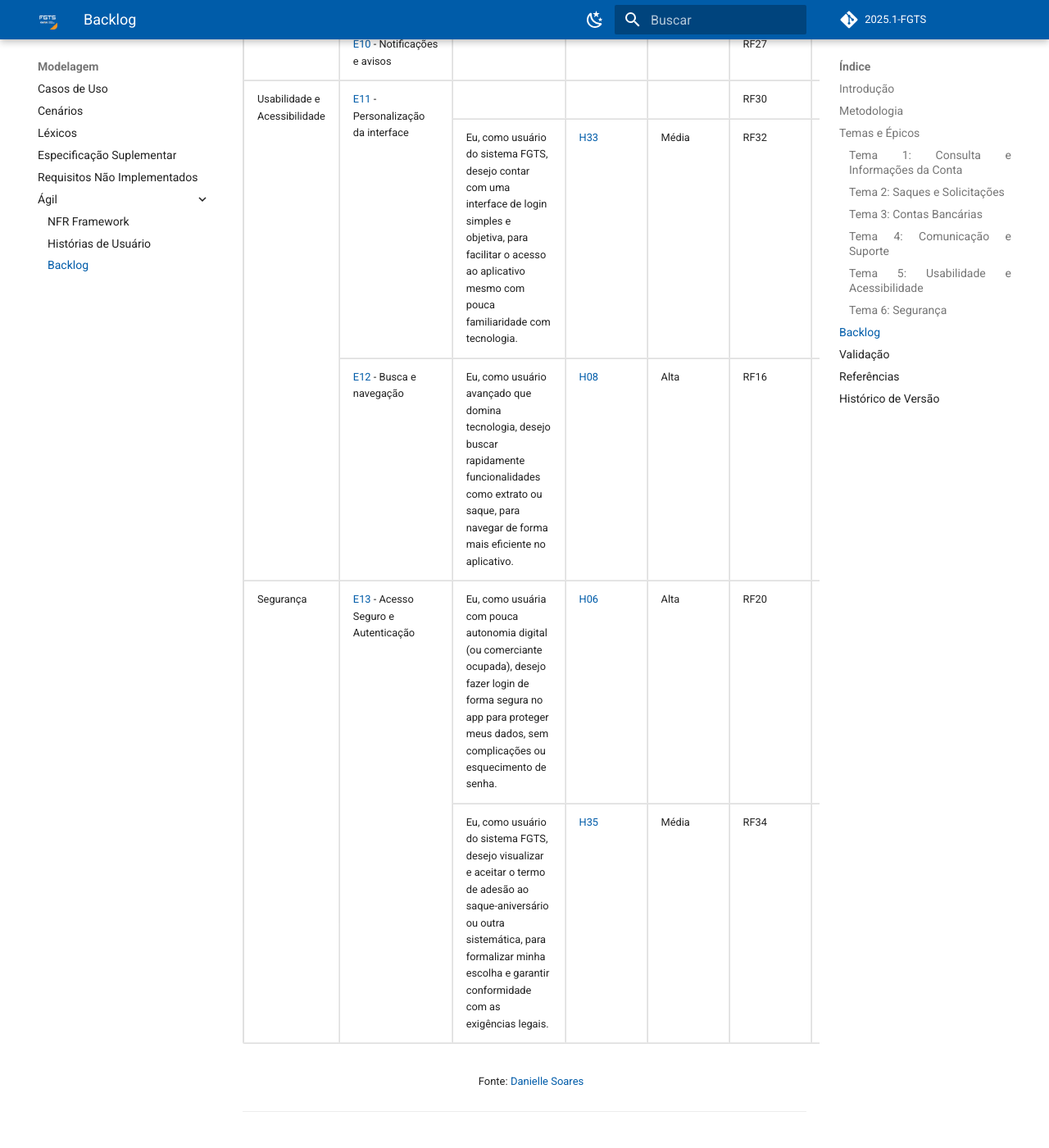
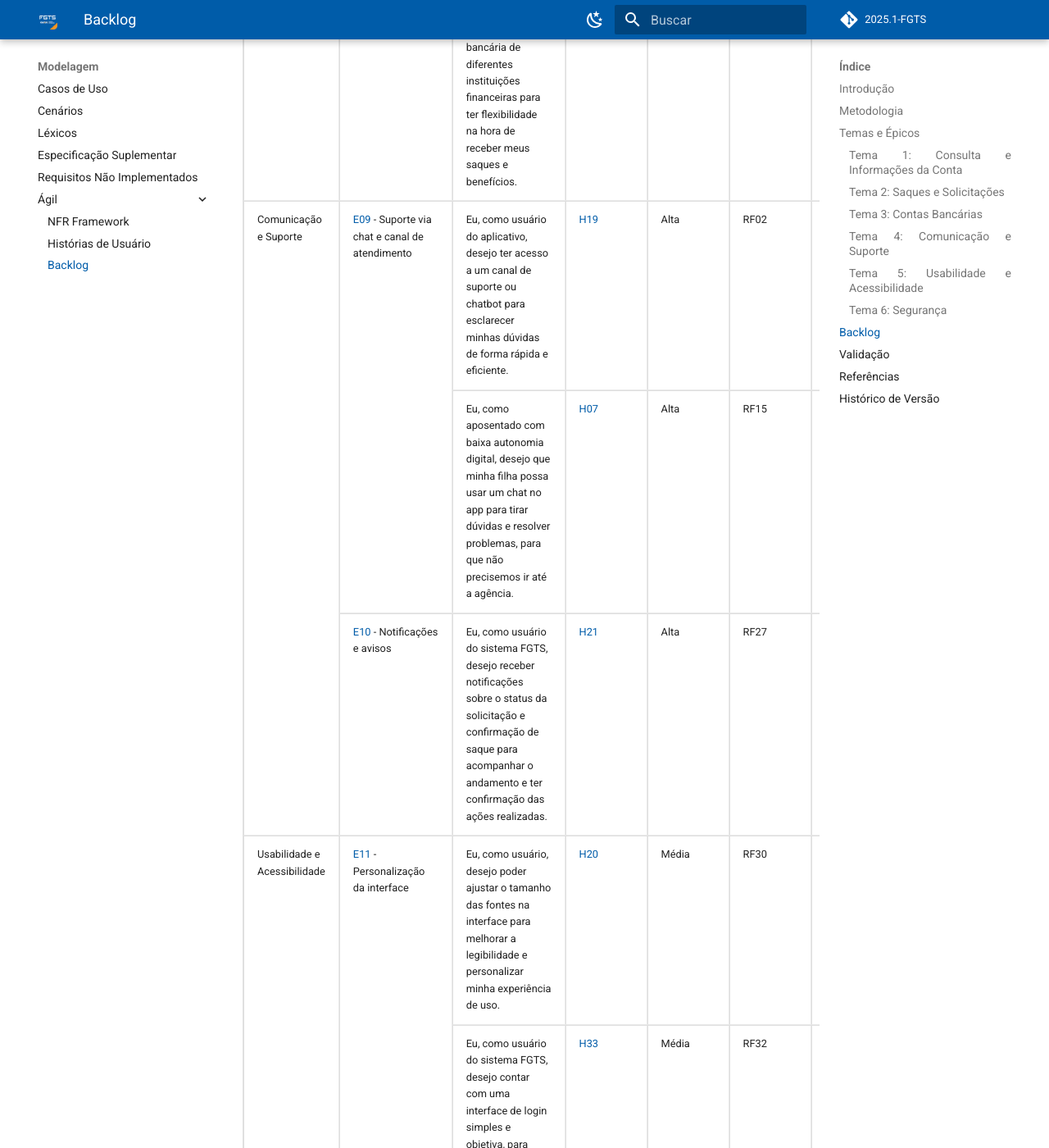
Before and after one commit to eduardodpms/REQ-FGTS, an MkDocs documentation site: the page built from docs/Modelagem-Agil/Backlog.md, in a window 1280 px wide and 1400 px high, scrolled down 10649 px. Shown: the whole window at 82% size. Built offline with MkDocs 1.6.1 and Material for MkDocs 9.7.7, drawn with Linux system fonts in a browser that asks for light colours; comment, search, counter and statistics services are not loaded; some of the changed text lies outside the part shown.

Commit message:
update: backlog

```diff
--- a/docs/Modelagem-Agil/Backlog.md
+++ b/docs/Modelagem-Agil/Backlog.md
@@ -266,9 +266,9 @@ Após a análise e organização dos requisitos coletados para o aplicativo FGTS
       </td>
     </tr>
     <tr>
-      <td></td>
-      <td></td>
-      <td></td>
+      <td>Eu, como trabalhador com direito ao FGTS, desejo solicitar saques através do sistema para acessar meus recursos de forma prática e segura.</td>
+      <td><a href="https://requisitos-de-software.github.io/2025.1-FGTS/Modelagem-Agil/HistoriasDeUsuario/#historia-22-solicitacao-de-saques">H22</a></td>
+      <td>Alta</td>
       <td>RF28</td>
       <td>
         <a href="https://requisitos-de-software.github.io/2025.1-FGTS/Elicitacao/Tecnicas-de-Elicitacao/Entrevista/#tabela-3-requisitos-funcionais">EN01</a>,
@@ -333,9 +333,9 @@ Após a análise e organização dos requisitos coletados para o aplicativo FGTS
       </td>
     </tr>
     <tr>
-      <td></td>
-      <td></td>
-      <td></td>
+      <td>Eu, como trabalhador com direito ao FGTS, desejo agendar um saque para uma data futura para poder me planejar financeiramente com antecedência.</td>
+      <td><a href="https://requisitos-de-software.github.io/2025.1-FGTS/Modelagem-Agil/HistoriasDeUsuario/#historia-24-agendamento-de-saque-futuro">H24</a></td>
+      <td>Alta</td>
       <td>RF42</td>
       <td>
         <a href="https://requisitos-de-software.github.io/2025.1-FGTS/Elicitacao/Tecnicas-de-Elicitacao/Brainstorming/#BS_RF">BS10</a>
@@ -422,9 +422,9 @@ Após a análise e organização dos requisitos coletados para o aplicativo FGTS
       </td>
     </tr>
     <tr>
-      <td></td>
-      <td></td>
-      <td></td>
+      <td>Eu, como usuário do sistema FGTS, desejo visualizar os dados da conta bancária cadastrada para verificar se as informações estão corretas.</td>
+      <td><a href="https://requisitos-de-software.github.io/2025.1-FGTS/Modelagem-Agil/HistoriasDeUsuario/#historia-23-visualizacao-de-dados-bancarios">H23</a></td>
+      <td>Média</td>
       <td>RF31</td>
       <td>
         <a href="https://requisitos-de-software.github.io/2025.1-FGTS/Elicitacao/Tecnicas-de-Elicitacao/Storytelling/">ST010</a>
@@ -442,9 +442,9 @@ Após a análise e organização dos requisitos coletados para o aplicativo FGTS
     <tr>
       <td rowspan="3">Comunicação e Suporte</td>
       <td rowspan="2"><a href="#tema4">E09</a> - Suporte via chat e canal de atendimento</td>
-      <td></td>
-      <td></td>
-      <td></td>
+      <td>Eu, como usuário do aplicativo, desejo ter acesso a um canal de suporte ou chatbot para esclarecer minhas dúvidas de forma rápida e eficiente.</td>
+      <td><a href="https://requisitos-de-software.github.io/2025.1-FGTS/Modelagem-Agil/HistoriasDeUsuario/#h19">H19</a></td>
+      <td>Alta</td>
       <td>RF02</td>
       <td>
         <a href="https://requisitos-de-software.github.io/2025.1-FGTS/Elicitacao/Tecnicas-de-Elicitacao/Entrevista/#tabela-3-requisitos-funcionais">EN04</a>
@@ -461,9 +461,9 @@ Após a análise e organização dos requisitos coletados para o aplicativo FGTS
     </tr>
     <tr>
       <td><a href="#tema4">E10</a> - Notificações e avisos</td>
-      <td></td>
-      <td></td>
-      <td></td>
+      <td>	Eu, como usuário do sistema FGTS, desejo receber notificações sobre o status da solicitação e confirmação de saque para acompanhar o andamento e ter confirmação das ações realizadas.</td>
+      <td><a href="https://requisitos-de-software.github.io/2025.1-FGTS/Modelagem-Agil/HistoriasDeUsuario/#historia-21-notificacoes-de-status-e-saques">H21</a></td>
+      <td>Alta</td>
       <td>RF27</td>
       <td>
         <a href="https://requisitos-de-software.github.io/2025.1-FGTS/Elicitacao/Tecnicas-de-Elicitacao/Storytelling/">ST03</a>,
@@ -474,9 +474,9 @@ Após a análise e organização dos requisitos coletados para o aplicativo FGTS
     <tr>
       <td rowspan="3">Usabilidade e Acessibilidade</td>
       <td rowspan="2"><a href="#tema5">E11</a> - Personalização da interface</td>
-      <td></td>
-      <td></td>
-      <td></td>
+      <td>	Eu, como usuário, desejo poder ajustar o tamanho das fontes na interface para melhorar a legibilidade e personalizar minha experiência de uso.</td>
+      <td><a href="hhttps://requisitos-de-software.github.io/2025.1-FGTS/Modelagem-Agil/HistoriasDeUsuario/#historia-20-ajuste-de-tamanho-de-fonte">H20</a></td>
+      <td>Média</td>
       <td>RF30</td>
       <td>
         <a href="https://requisitos-de-software.github.io/2025.1-FGTS/Elicitacao/Tecnicas-de-Elicitacao/Storytelling/">ST08</a>
```
